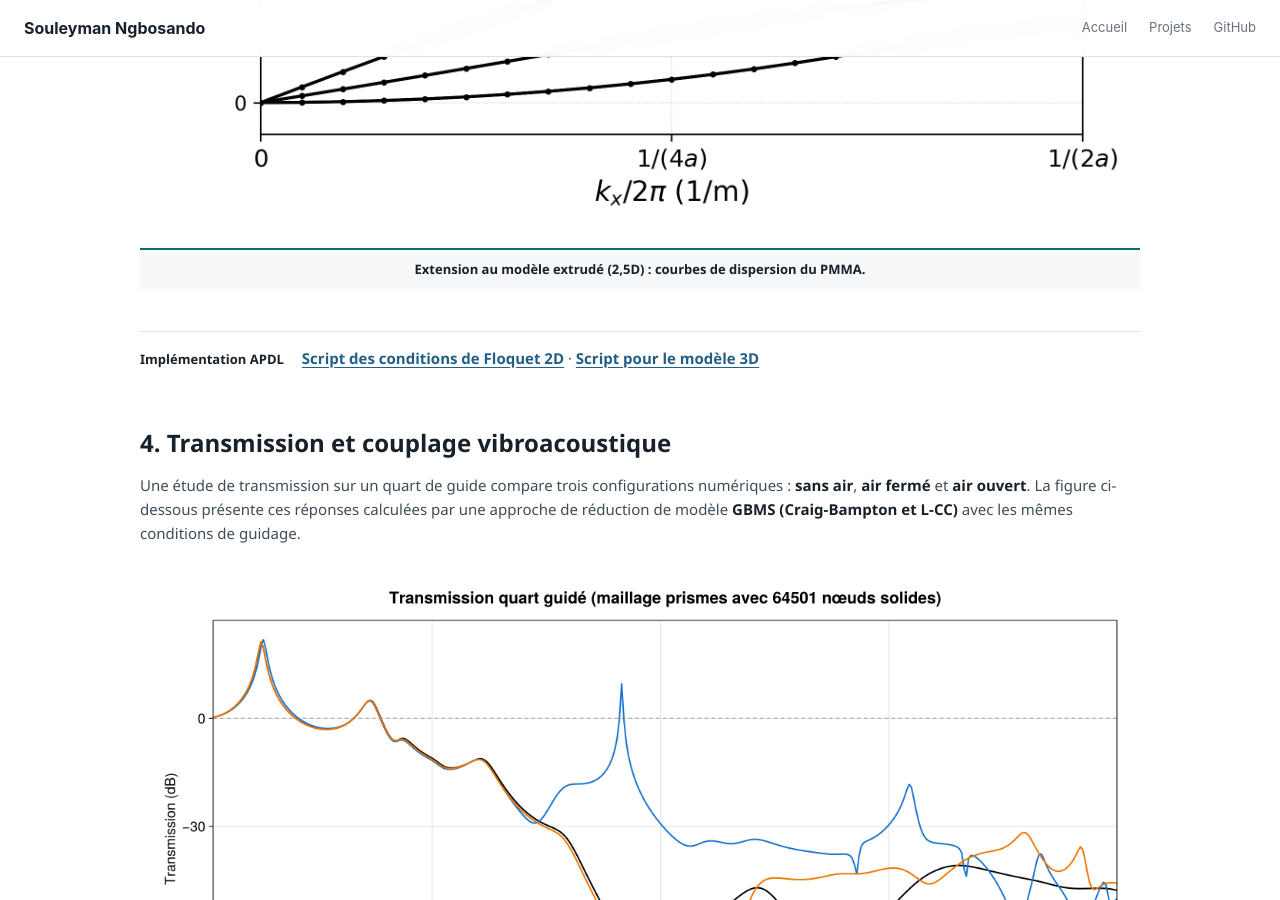
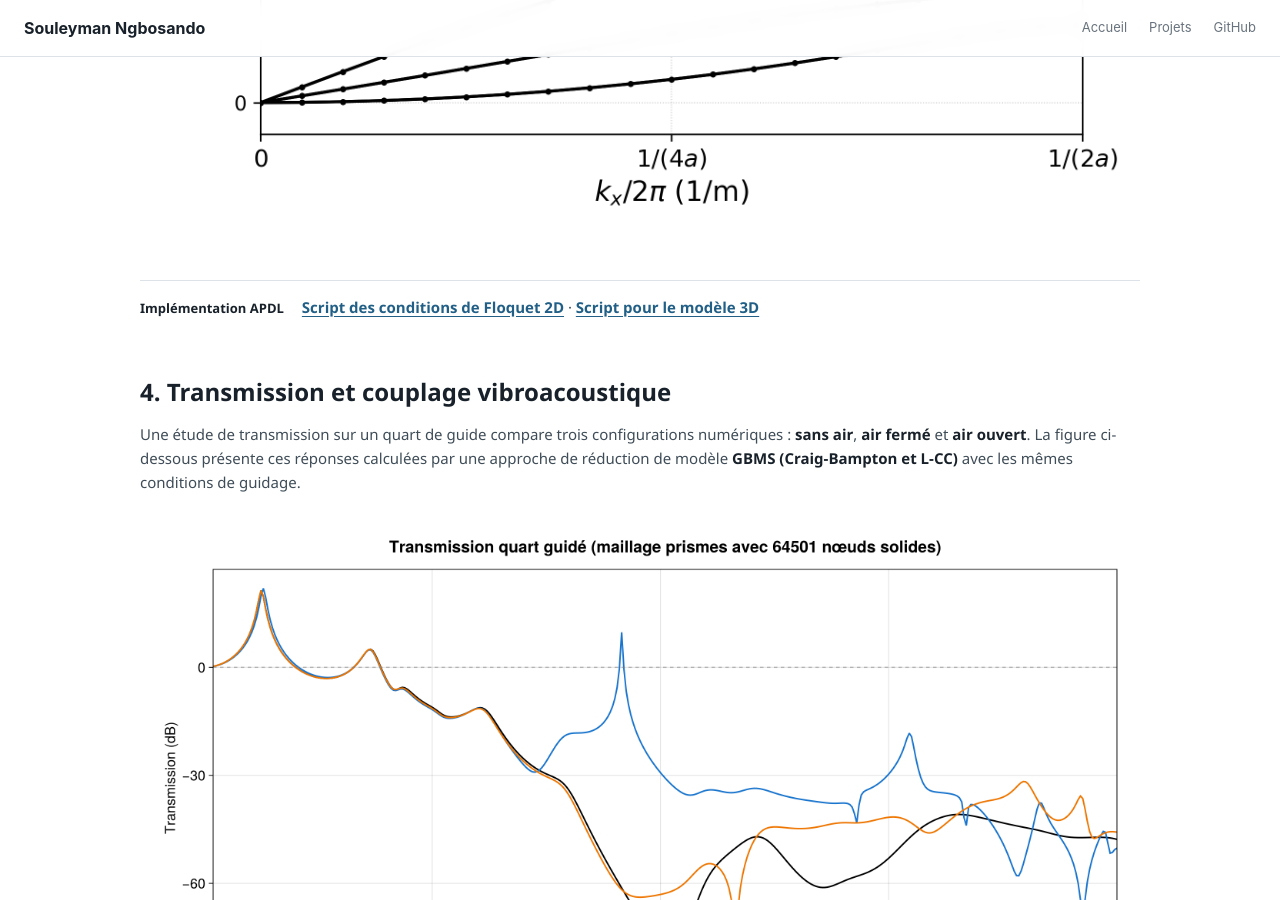
Before and after one commit to Ngbosando/Ngbosando.github.io, a Jekyll site: the page built from _projects/labyrinthine-metamaterial/index.md, in a window 1280 px wide and 900 px high, scrolled down 3686 px. Built offline with Jekyll 4.4.1, drawn with Linux system fonts in a browser that asks for light colours.

Commit message:
Remove 2.5D PMMA figure caption

```diff
--- a/_projects/labyrinthine-metamaterial/index.md
+++ b/_projects/labyrinthine-metamaterial/index.md
@@ -68,7 +68,6 @@ Des conditions de périodicité sont imposées aux frontières opposées de la c
 
 <figure class="figure-wide technical-figure single-figure">
   <a href="{{ '/assets/images/3D_PMMA_dispersion_plot.png' | relative_url }}"><img src="{{ '/assets/images/3D_PMMA_dispersion_plot.png' | relative_url }}" alt="Dispersion du métamatériau PMMA calculée avec un modèle extrudé 2,5D"></a>
-  <figcaption>Extension au modèle extrudé (2,5D) : courbes de dispersion du PMMA.</figcaption>
 </figure>
 
 <div class="result-line"><b>Implémentation APDL</b><span><a href="{{ '/assets/images/2D%20Ansys%20Floquet%20BC%20WORK.txt' | relative_url }}">Script des conditions de Floquet 2D</a> · <a href="{{ '/assets/images/3D%20Ansys%20Floquet%20BC%20work.txt' | relative_url }}">Script pour le modèle 3D</a></span></div>
```
